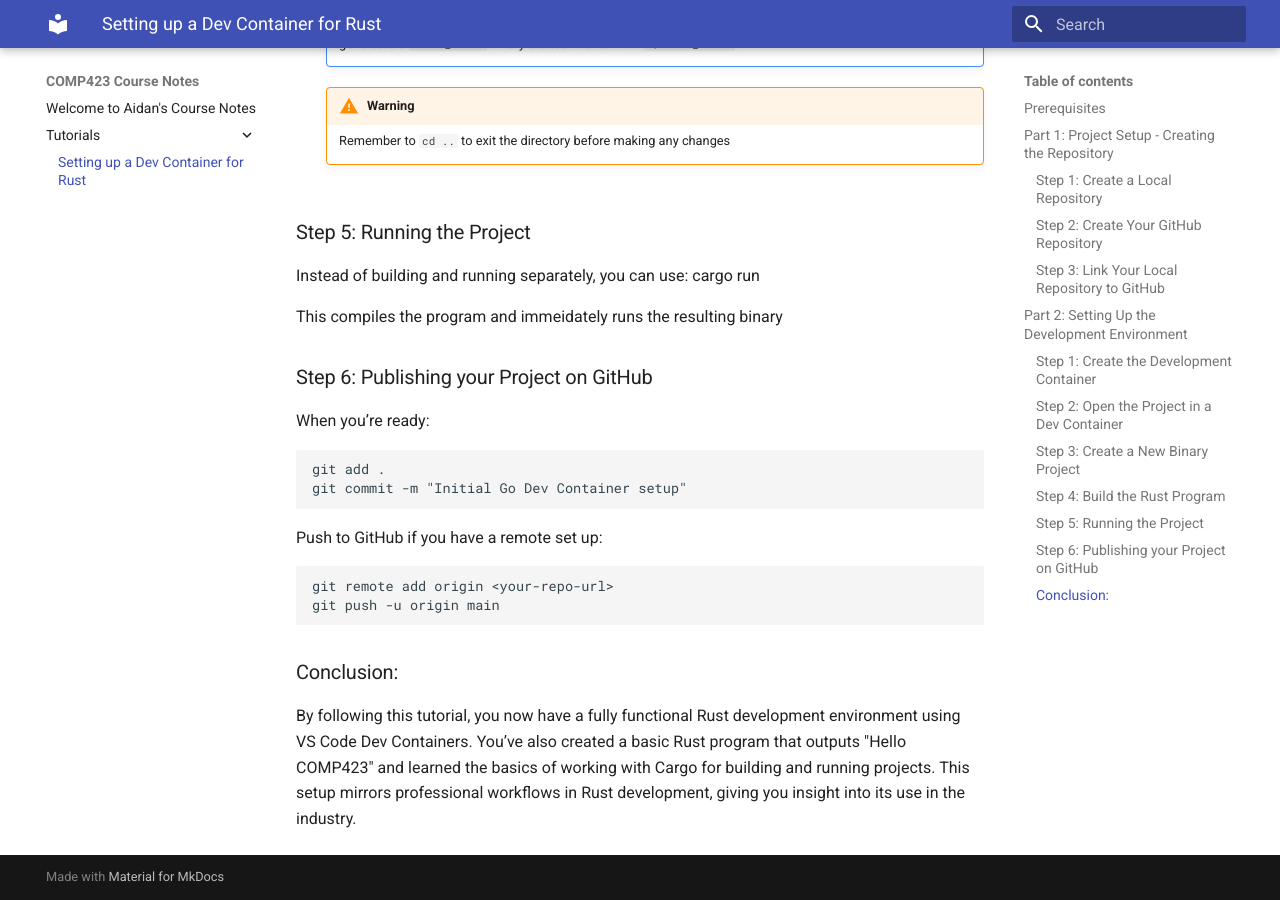
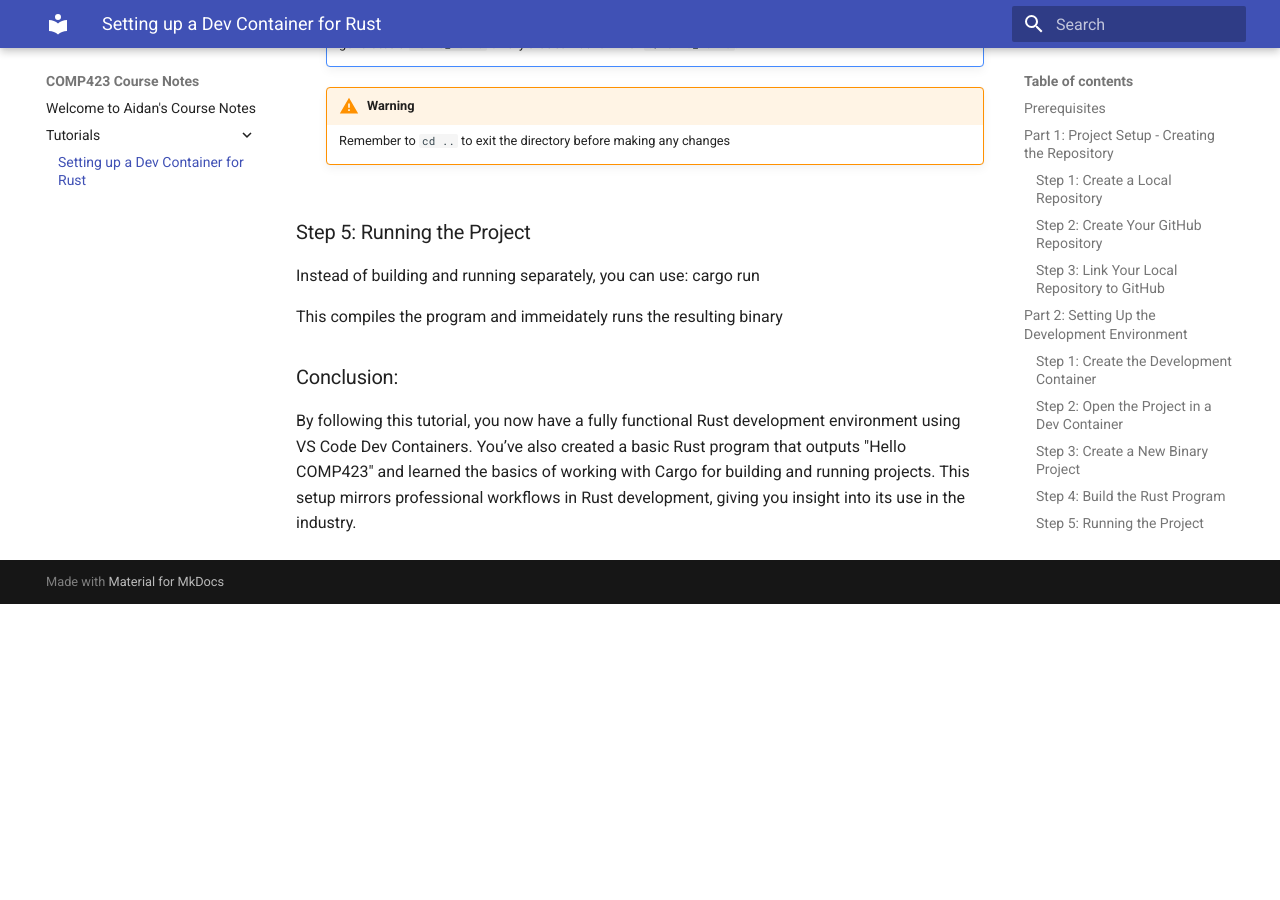
Before and after one commit to aidanjlee5/comp423-course-notes, an MkDocs documentation site: the page built from docs/tutorials/rust-setup.md, in a window 1280 px wide and 900 px high, scrolled down 4225 px. Built offline with MkDocs 1.6.1 and Material for MkDocs 9.7.7, drawn with Linux system fonts in a browser that asks for light colours; after the commit the page ends 4829 px from its top, so only the background shows below that.

Commit message:
remove step

````diff
--- a/docs/tutorials/rust-setup.md
+++ b/docs/tutorials/rust-setup.md
@@ -189,20 +189,5 @@
 
 This compiles the program and immeidately runs the resulting binary
 
-### Step 6: Publishing your Project on GitHub
-When you’re ready:
-
-```
-git add .
-git commit -m "Initial Go Dev Container setup"
-```
-
-Push to GitHub if you have a remote set up:
-
-```
-git remote add origin <your-repo-url>
-git push -u origin main
-```
-
 ### Conclusion:
 By following this tutorial, you now have a fully functional Rust development environment using VS Code Dev Containers. You’ve also created a basic Rust program that outputs "Hello COMP423" and learned the basics of working with Cargo for building and running projects. This setup mirrors professional workflows in Rust development, giving you insight into its use in the industry.
````
